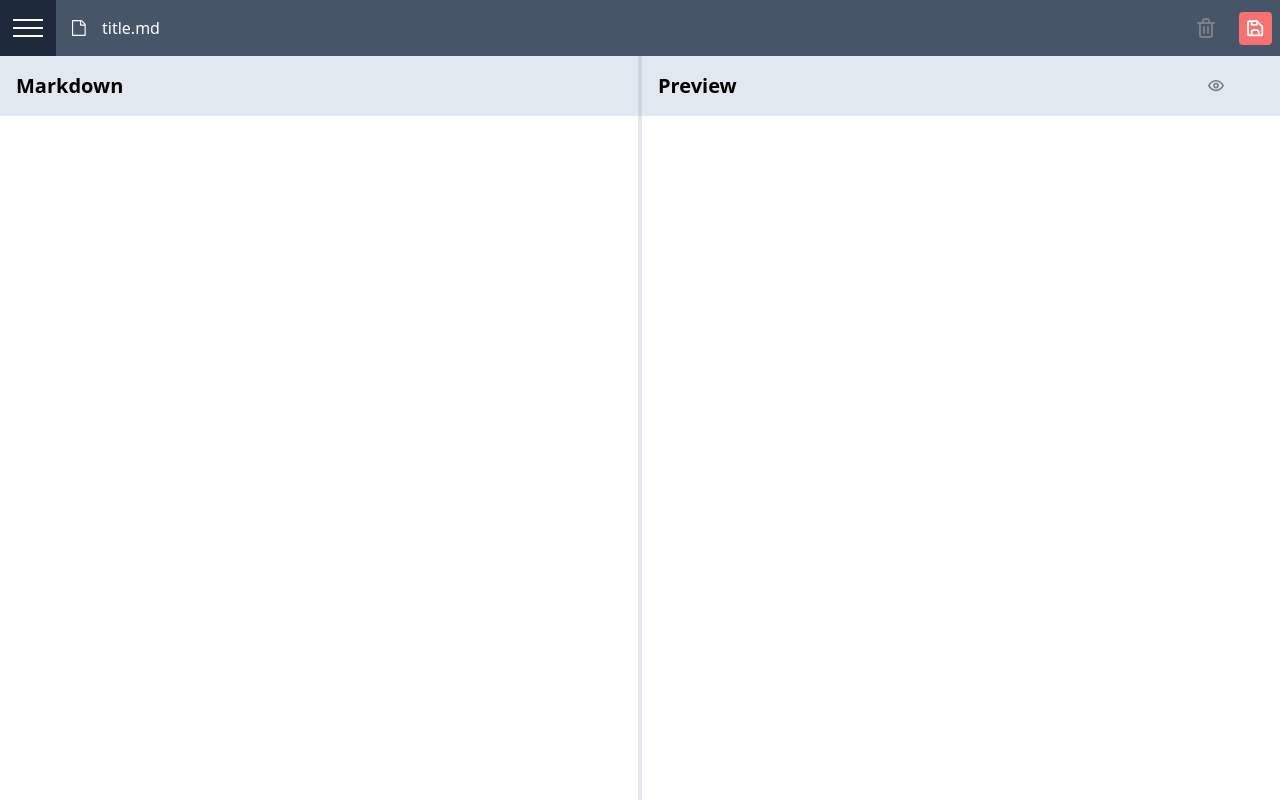
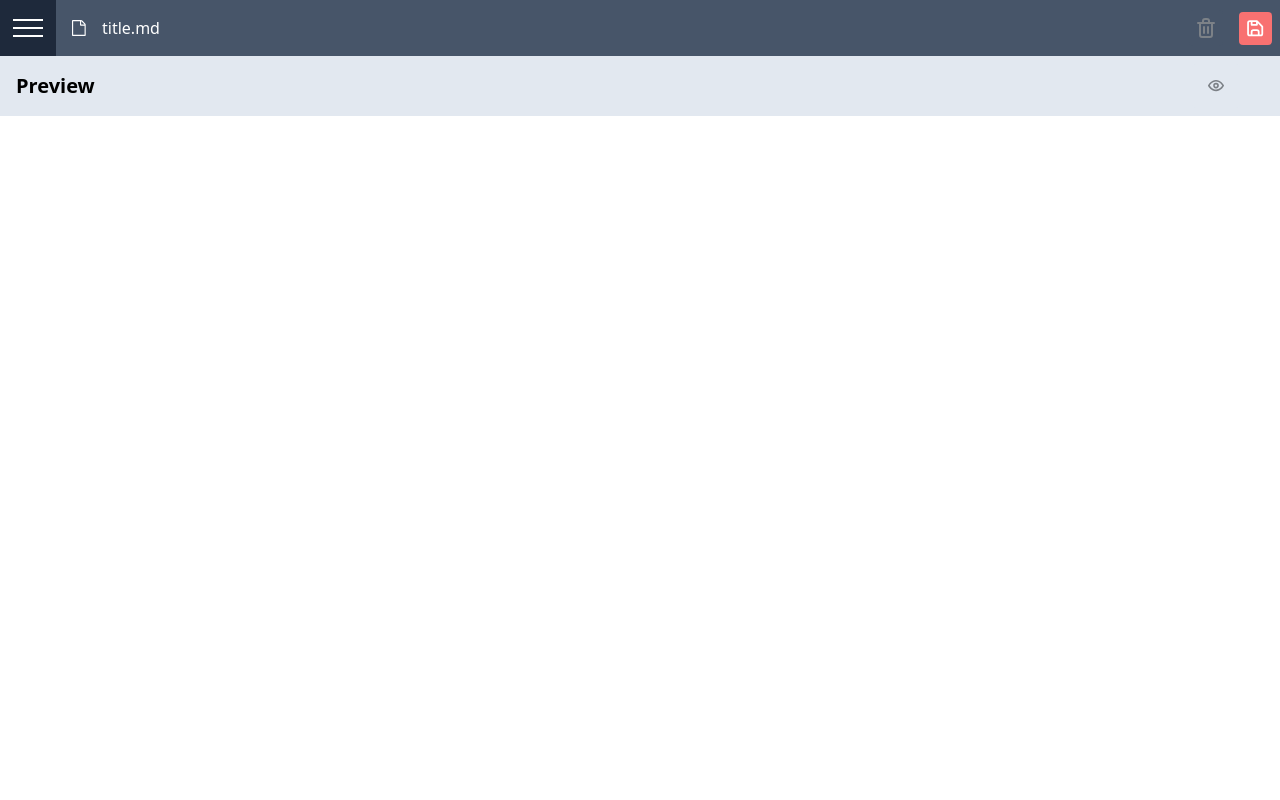
Before and after one commit to Naetharu/markdown-editor, a React (Create React App) app: page / in a window 1280 px wide. Built offline with nearby package versions, Linux system fonts and the light colour scheme.

Commit message:
added viewer mode

```diff
--- a/src/components/MarkDownViewer.jsx
+++ b/src/components/MarkDownViewer.jsx
@@ -1,7 +1,6 @@
 import React from "react";
-import { useState, useEffect } from "react";
 
-const MarkDownViewer = ({ text }) => {
+const MarkDownViewer = ({ text, classes }) => {
   // Convert Raw Text into an array per line
   const mdData = text.split(/\r?\n/);
   const formatted = [];
@@ -80,11 +79,7 @@ const MarkDownViewer = ({ text }) => {
 
   const markdown = React.createElement("div", {}, formatted);
 
-  return (
-    <div className="bg-white w-full p-4 grow border-l-2 border-slate-200">
-      {markdown}
-    </div>
-  );
+  return <div className={classes}>{markdown}</div>;
 };
 
 export default MarkDownViewer;
--- a/src/pages/Markdown.jsx
+++ b/src/pages/Markdown.jsx
@@ -9,6 +9,7 @@ import documentIcon from "../media/icon-document.svg";
 import deleteIcon from "../media/icon-delete.svg";
 import saveIcon from "../media/icon-save.svg";
 import eyeIcon from "../media/icon-show-preview.svg";
+import { toHaveAccessibleName } from "@testing-library/jest-dom/dist/matchers";
 
 const MarkDown = () => {
   const testFunction = () => {
@@ -17,11 +18,15 @@ const MarkDown = () => {
 
   const [documentTitle, setDocumentTitle] = useState("Information"); // Title of the markdown document
   const [rawText, setRawText] = useState(""); // Raw text entered into the textarea
-  // const textAreaMKD = useRef();
+  const [showEditor, setShowEditor] = useState(false);
 
   // Delete all existing text in document
   const clearAll = () => {
     setRawText("");
+  };
+
+  const changeView = () => {
+    setShowEditor(!showEditor);
   };
 
   // Take raw input text and convert it into an array with one entry per line of text
@@ -35,6 +40,7 @@ const MarkDown = () => {
     setRawText(e.target.value);
   };
 
+  if (showEditor) {
     return (
       <div className="bg-slate-600 min-h-screen flex flex-col justify-between">
         <TopNav
@@ -54,6 +60,7 @@ const MarkDown = () => {
               id="textAreaMKD"
               onChange={updateRawText}
               className="bg-zink-200 resize-none p-4 text-xl w-full focus:outline-none border-r-2 border-slate-200 grow"
+              value={rawText}
             />
           </div>
           <div className="flex flex-col justify-start w-1/2 items-stretch">
@@ -61,16 +68,48 @@ const MarkDown = () => {
               <h2 className="bg-slate-200 text-xl font-bold p-4 border-l-2 border-slate-300">
                 Preview
               </h2>
-            <button className="p-4 mr-10 h-1/2 flex justify-center items-center rounded bg-slate-200 hover:bg-slate-500 active:bg-slate-600">
+              <button
+                className="p-4 mr-10 flex justify-center items-center rounded bg-slate-200 hover:bg-slate-500 active:bg-slate-600"
+                onClick={changeView}
+              >
                 <img src={eyeIcon} alt="show preview icon" />
               </button>
             </div>
 
-          <MarkDownViewer text={rawText} />
+            <MarkDownViewer
+              classes="bg-white w-full p-4 grow border-l-2 border-slate-200"
+              text={rawText}
+            />
           </div>
         </div>
       </div>
     );
+  } else {
+    return (
+      <div className="bg-slate-600 min-h-screen flex flex-col justify-between">
+        <TopNav
+          docTitle="title"
+          menuFunction={testFunction}
+          deleteFunction={clearAll}
+        />
+        <div id="textContainer" className="w-full grow flex flex-col">
+          <div className="flex flex-col grow justify-start w-full items-center bg-white">
+            <div className="flex flex-row w-screen bg-slate-200 justify-between items-center placeholder:bg-slate-400">
+              <h2 className="bg-slate-200 text-xl font-bold p-4">Preview</h2>
+              <button
+                className="p-4 mr-10 flex justify-center items-center rounded bg-slate-200 hover:bg-slate-500 active:bg-slate-600"
+                onClick={changeView}
+              >
+                <img src={eyeIcon} alt="show preview icon" />
+              </button>
+            </div>
+
+            <MarkDownViewer text={rawText} classes="bg-white w-1/2 p-4 grow" />
+          </div>
+        </div>
+      </div>
+    );
+  }
 };
 
 export default MarkDown;
```
Lines whose indentation alone changed are shown as unchanged.
